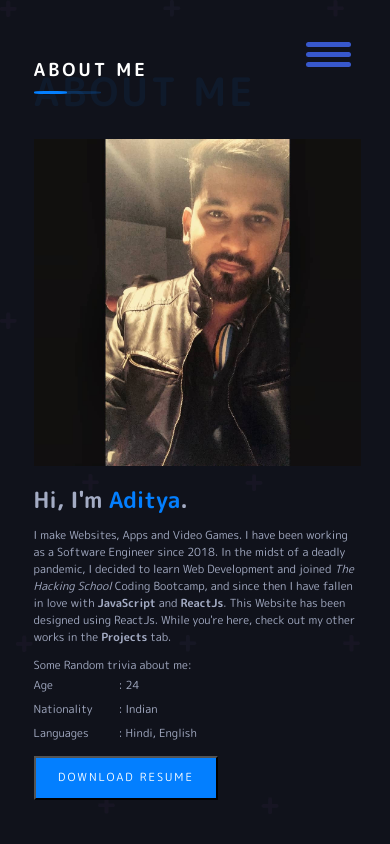
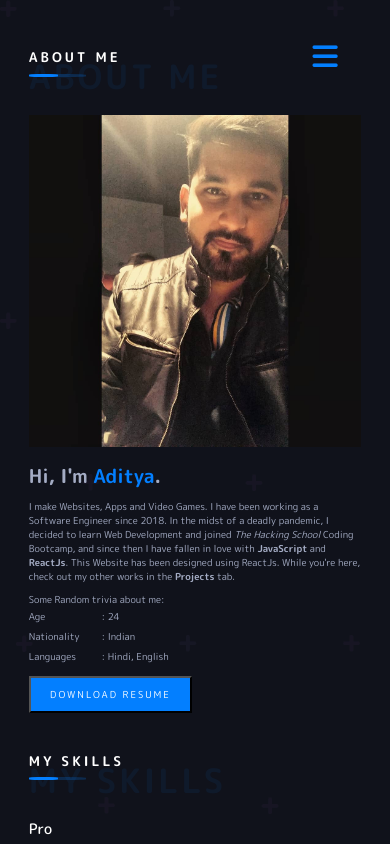
Before and after one commit to aditya278/my-portfolio, a React (Create React App) app in the folder frontend/: page /about in a window 390 px wide. Shown: the top 844 px of the page. Built offline with nearby package versions, Linux system fonts and the light colour scheme.

Commit message:
Bug Fixes

```diff
--- a/frontend/public/index.html
+++ b/frontend/public/index.html
@@ -15,7 +15,9 @@
     <meta property="og:description" content="Web Development Porfolio of Aditya Shukla.">
     <meta property="og:image" content="https://iadityashukla.com/Thumbnail.png">
     <meta property="og:url" content="https://iadityashukla.com/">
-    <meta name="twitter:card" content="https://iadityashukla.com/portfolioCover.png">
+    <meta property="og:url" content="https://iadityashukla.com">
+    <meta property="og:url" content="www.iadityashukla.com">
+    <meta name="twitter:card" content="https://iadityashukla.com/Thumbnail.png">
     <!-- END -->
     <link rel="apple-touch-icon" sizes="180x180" href="/apple-touch-icon.png">
     <link rel="icon" type="image/png" sizes="32x32" href="/favicon-32x32.png">
--- a/frontend/src/App.js
+++ b/frontend/src/App.js
@@ -16,10 +16,10 @@ function App() {
       <div className={`sidebar${navToggle ? ' nav-toggle' : ''}`}>
         <Navbar />
       </div>
-      <div className="nav-btn" onClick={navClick}>
-        <div className="line-1"></div>
-        <div className="line-2"></div>
-        <div className="line-3"></div>
+      <div className={`nav-btn`} onClick={navClick}>
+        {
+          navToggle ? <i className="fa fa-times fa-3x" aria-hidden="true"></i> : <i className="fas fa-bars fa-3x"></i>
+        }
       </div>
       <div className="main-content">
         <div className="content">
--- a/frontend/src/App.scss
+++ b/frontend/src/App.scss
@@ -54,3 +54,11 @@ span {
         font-size: 80%
     }
 }
+@media screen and (max-width: 400px) {
+    html {
+        font-size: 60%;
+    }
+    h2, h3 {
+        font-size: 70%
+    }
+}
--- a/frontend/src/styles/_layout.scss
+++ b/frontend/src/styles/_layout.scss
@@ -51,6 +51,7 @@
 }
 
 .nav-btn {
+    color: #037FFF;
     position: absolute;
     z-index: 10;
     right: 10%;
@@ -58,25 +59,10 @@
     width: 4rem;
     height: 4rem;
     display: none;
-    display: flex;
     align-items: center;
     justify-content: space-between;
     cursor: pointer;
-    .line-1, .line-2, .line-3 {
-        height: 0.4rem;
-        width: 100%;
-        background-color: #3858CC;
-        pointer-events: none;
-        display:none;
-        border-radius: 20px;
-        &:not(:last-child) {
-            margin-bottom: .5rem;
-        }
-    }
     @media screen and (max-width: 1000px) {
         display: block;
-        .line-1, .line-2, .line-3 {
-            display:block;
-        }
     }
 }
--- a/frontend/src/styles/_skill.scss
+++ b/frontend/src/styles/_skill.scss
@@ -44,10 +44,14 @@
       column-gap: 2rem;
       row-gap: 1.2rem;
     }
-    @media screen and (max-width: 319px){
+    @media screen and (max-width: 400px){
       grid-template-columns: repeat(2, 1fr);
       column-gap: 2.5rem;
       row-gap: 1.2rem;
+      .skill {
+        width: 80%;
+        padding: 0.6rem 0.6rem;
+      }
     }
   }
 
```
